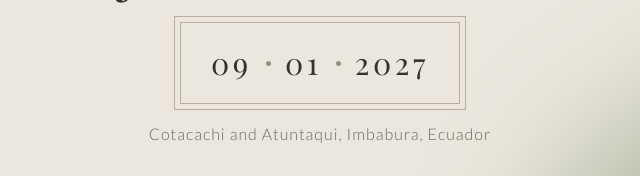
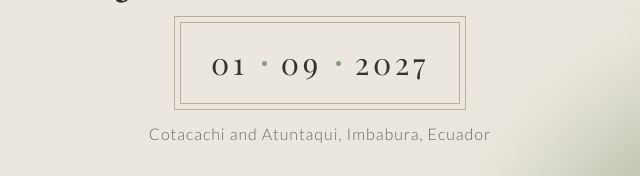
Before and after one commit to SirYasinG0/leyla-pablo, a plain HTML site: page index.html in a window 1280 px wide. Shown: the part 594-770 px from the top of the page, 320-960 px from the left. Drawn offline with nearby package versions, Linux system fonts and the light colour scheme; a web font is replaced by a local one.

Commit message:
Add files via upload

```diff
--- a/index.html
+++ b/index.html
@@ -45,7 +45,7 @@
       </div>
 
       <div class="date-frame" aria-label="09 . 01 . 2027">
-        <span>09</span><i></i><span>01</span><i></i><span>2027</span>
+        <span data-i18n="date.first">09</span><i></i><span data-i18n="date.second">01</span><i></i><span>2027</span>
       </div>
 
       <p class="hero-place" data-i18n="hero.place">Atuntaqui, Imbabura, Ecuador</p>
--- a/script.js
+++ b/script.js
@@ -11,6 +11,8 @@ const CONFIG = {
 const I18N = {
   es: {
     "hero.kicker": "Nos casamos",
+    "date.first": "09", "date.second": "01",   // día . mes
+    "meta.title": "Leyla & Pablo — 09.01.2027",
     "hero.place": "Cotacachi y Atuntaqui, Imbabura, Ecuador",
     "hero.intro": "Con gran alegría, los invitamos a celebrar este día tan especial con nosotros, rodeados de las personas que más amamos.",
     "cd.days": "Días", "cd.hours": "Horas", "cd.mins": "Minutos", "cd.secs": "Segundos",
@@ -61,6 +63,8 @@ const I18N = {
   },
   en: {
     "hero.kicker": "We are getting married",
+    "date.first": "01", "date.second": "09",   // mes . día
+    "meta.title": "Leyla & Pablo — 01.09.2027",
     "hero.place": "Cotacachi and Atuntaqui, Imbabura, Ecuador",
     "hero.intro": "With great joy, we invite you to celebrate this very special day with us, surrounded by the people we love most.",
     "cd.days": "Days", "cd.hours": "Hours", "cd.mins": "Minutes", "cd.secs": "Seconds",
@@ -285,10 +289,13 @@ function setLang(next) {
   if (!I18N[next]) next = "es";
   lang = next;
   document.documentElement.lang = next;
+  document.title = I18N[next]["meta.title"];
   document.querySelectorAll("[data-i18n]").forEach(el => {
     const text = I18N[next][el.dataset.i18n];
     if (text) el.textContent = text;
   });
+  const dateFrame = document.querySelector(".date-frame");
+  if (dateFrame) dateFrame.setAttribute("aria-label", [...dateFrame.querySelectorAll("span")].map(x => x.textContent).join(" . "));
   document.querySelectorAll(".lang button").forEach(btn => {
     btn.setAttribute("aria-pressed", String(btn.dataset.lang === next));
   });
```
